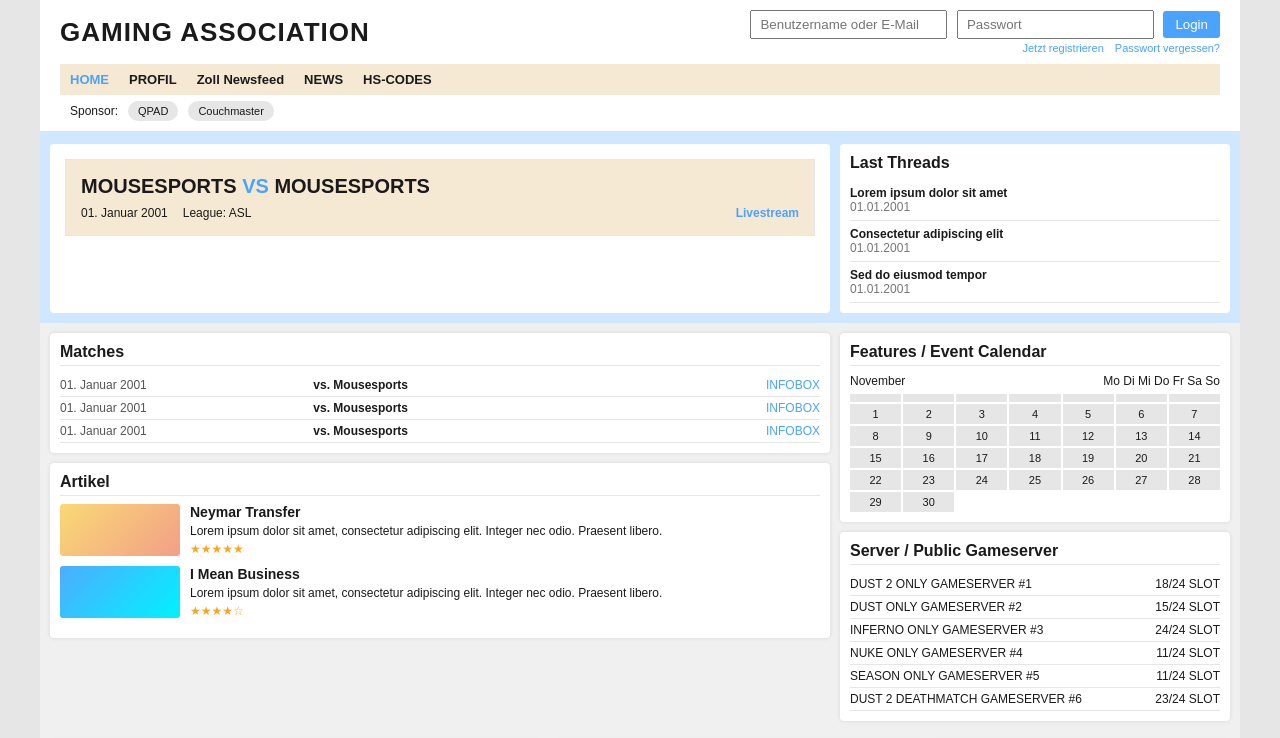
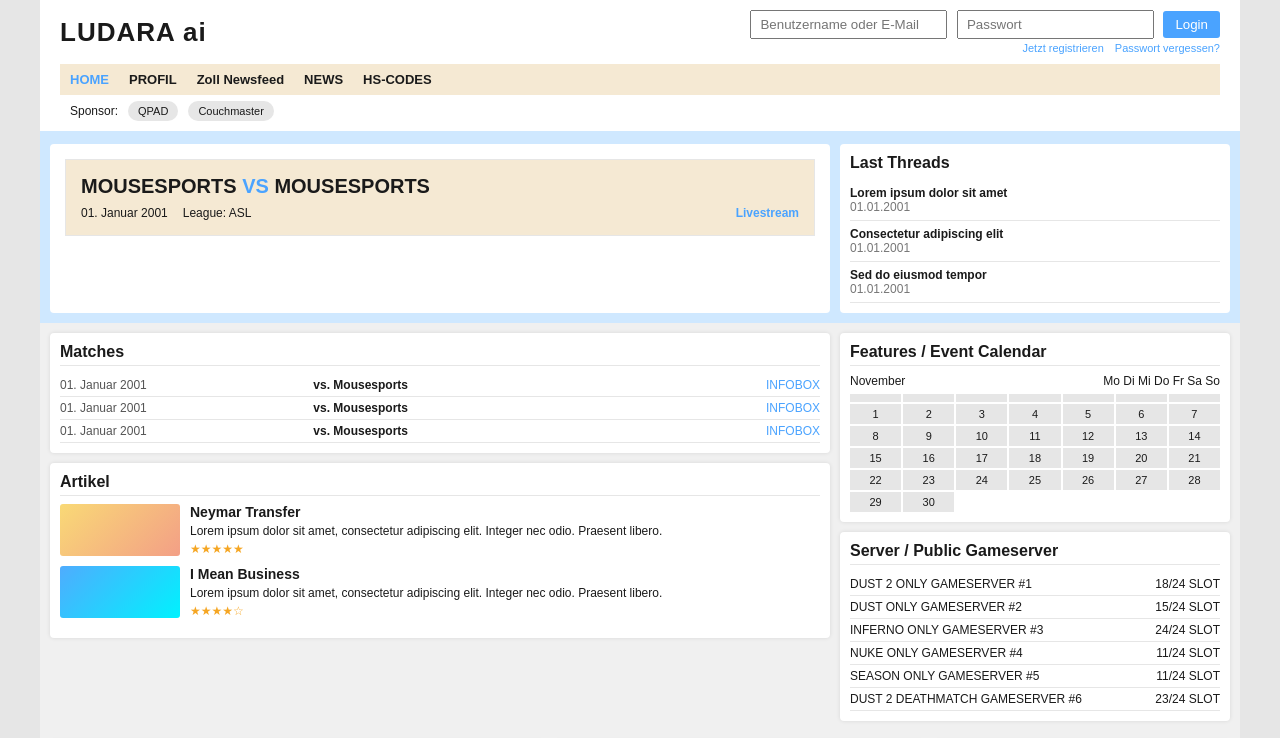
Before and after one commit to r0n3x/zoll-plattform, a website: page public/index.html in a window 1280 px wide. Shown: the top 738 px of the page. Drawn offline with Linux system fonts and the light colour scheme; no server answers.

Commit message:
index.html

```diff
--- a/public/index.html
+++ b/public/index.html
@@ -12,7 +12,7 @@
     <!-- HEADER -->
     <header class="ga-header">
         <div class="ga-header-top">
-            <div class="ga-logo">GAMING ASSOCIATION</div>
+            <div class="ga-logo">LUDARA ai</div>
             <div class="ga-login-box">
                 <div class="ga-login-row">
                     <input type="text" id="login-email" placeholder="Benutzername oder E-Mail">
```
